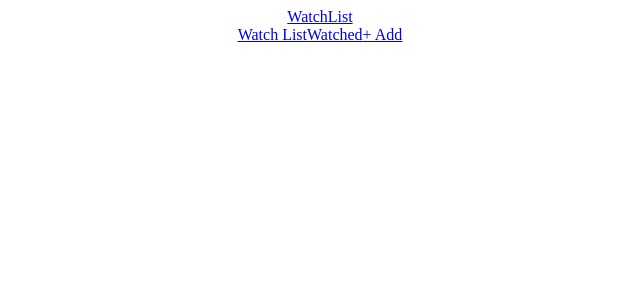
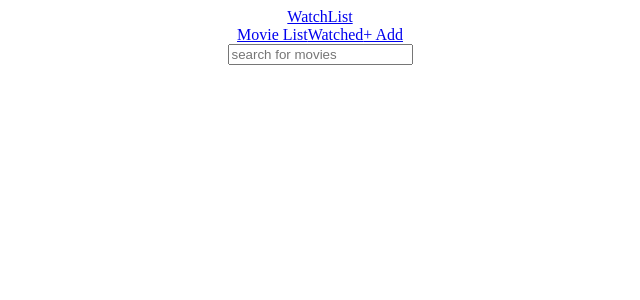
Before and after one commit to Javierz299/movie-api, a React (Create React App) app: page /add in a window 1280 px wide. Shown: the top 300 px of the page, without its empty margins (320-960 px from the left). Built offline with nearby package versions, Linux system fonts and the light colour scheme.

Commit message:
working on add movie. input created

```diff
--- a/src/App.js
+++ b/src/App.js
@@ -1,11 +1,35 @@
 import React from 'react'
 import './App.css';
-import Header from './components/Header/Header';
+
+import { Router, Switch, Route } from 'react-router-dom'
+import history from './utils/history'
+
+import Header from './components/Header/Header'
+import Watched from './components/Watched/Watched'
+import MovieList from './components/MovieList/MovieList'
+import AddMovie from './components/AddMovie/AddMovie'
+
 
 const App = () => {
   return (
     <div className="App">
-      <Header />
+      <Router history={history}>
+        <Header />
+
+        <Switch>
+          <Route exact path="/" >
+            <MovieList />
+          </Route>
+
+          <Route path="/watched" >
+            <Watched />
+          </Route>
+
+          <Route path="/add">
+            <AddMovie />
+          </Route>
+        </Switch>
+      </Router>
 
     </div>
   );
--- a/src/components/AddMovie/AddMovie.js
+++ b/src/components/AddMovie/AddMovie.js
@@ -1,9 +1,13 @@
 import React from 'react'
 
-export const AddMovie = () => {
+const AddMovie = () => {
     return (
-        <div>
-            Search movie
+        <div className="search-container">
+            <div className="search-bar-wrapper" >
+                <input type="text" placeholder="search for movies" />
+            </div>
         </div>
     )
 }
+
+export default AddMovie;
--- a/src/components/Header/Header.js
+++ b/src/components/Header/Header.js
@@ -9,7 +9,7 @@ const Header = () => {
                     <Link to="/" >WatchList</Link>
                </div>
                <nav className="nav-container">
-                    <span><Link to="/" >Watch List</Link></span>
+                    <span><Link to="/" >Movie List</Link></span>
                     <span><Link to="/watched" >Watched</Link></span>
                     <span className="add-btn"><Link to="/add" >+ Add</Link></span>
                </nav>
--- /dev/null
+++ b/src/components/MovieList/MovieList.js
@@ -0,0 +1,11 @@
+import React from 'react'
+
+const MovieList = () => {
+    return (
+        <div>
+            list of Movies
+        </div>
+    )
+}
+
+export default MovieList;
--- a/src/components/Watched/Watched.js
+++ b/src/components/Watched/Watched.js
@@ -1,9 +1,11 @@
 import React from 'react'
 
-export const Watched = () => {
+const WatchedList = () => {
     return (
         <div>
-            movies Watched
+            Watcheds list
         </div>
     )
 }
+
+export default WatchedList;
--- /dev/null
+++ b/src/utils/history.js
@@ -0,0 +1,3 @@
+import { createBrowserHistory } from 'history'
+
+export default createBrowserHistory();
```
Also changed, not shown: src/components/WatchList/WatchList.js (deleted, +0 -9 lines).
